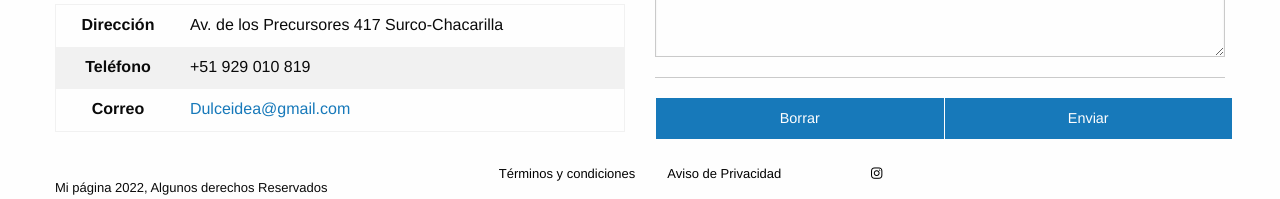
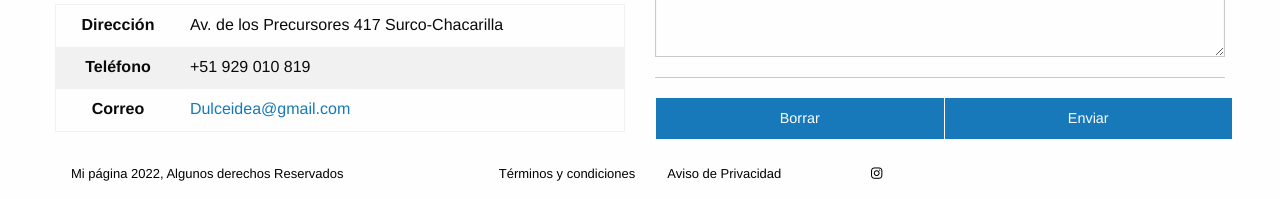
Before and after one commit to adrippinto/dulceidea-p, a plain HTML site: page index.html in a window 1280 px wide. Shown: the part 3633-3832 px from the top of the page. Drawn offline with nearby package versions, Linux system fonts and the light colour scheme; a web font is replaced by a local one.

Commit message:
Update index.html

```diff
--- a/index.html
+++ b/index.html
@@ -270,7 +270,7 @@
     <div class="row">
       <div class="columns large-4 small-12">
         <ul class="menu">
-          <li><a href="#"></a>Mi página 2022, Algunos derechos Reservados</a></li>
+          <li><a href="#">Mi página 2022, Algunos derechos Reservados</a></li>
 
         </ul>
       </div>
@@ -296,7 +296,6 @@
   </section>
   <!--termina footer-->
 
-  </div>
 </body>
 
 </html>
```
